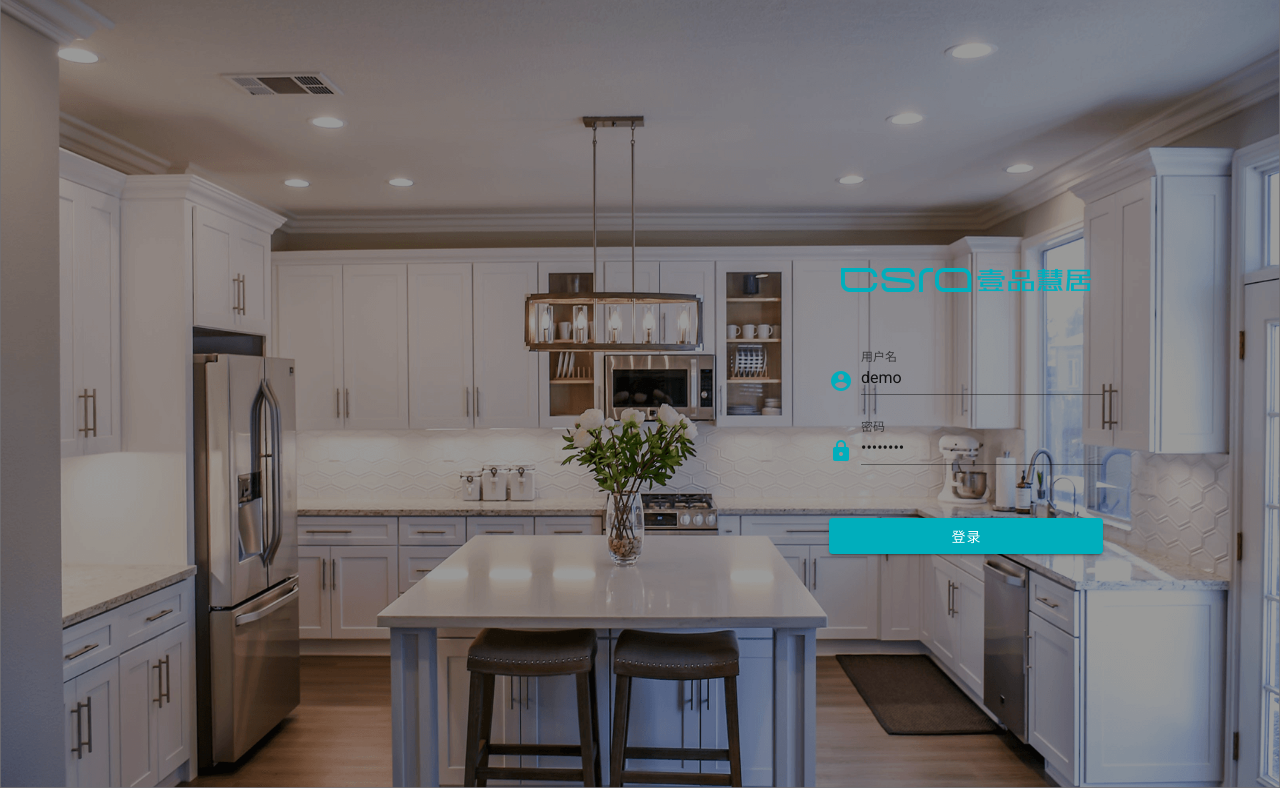
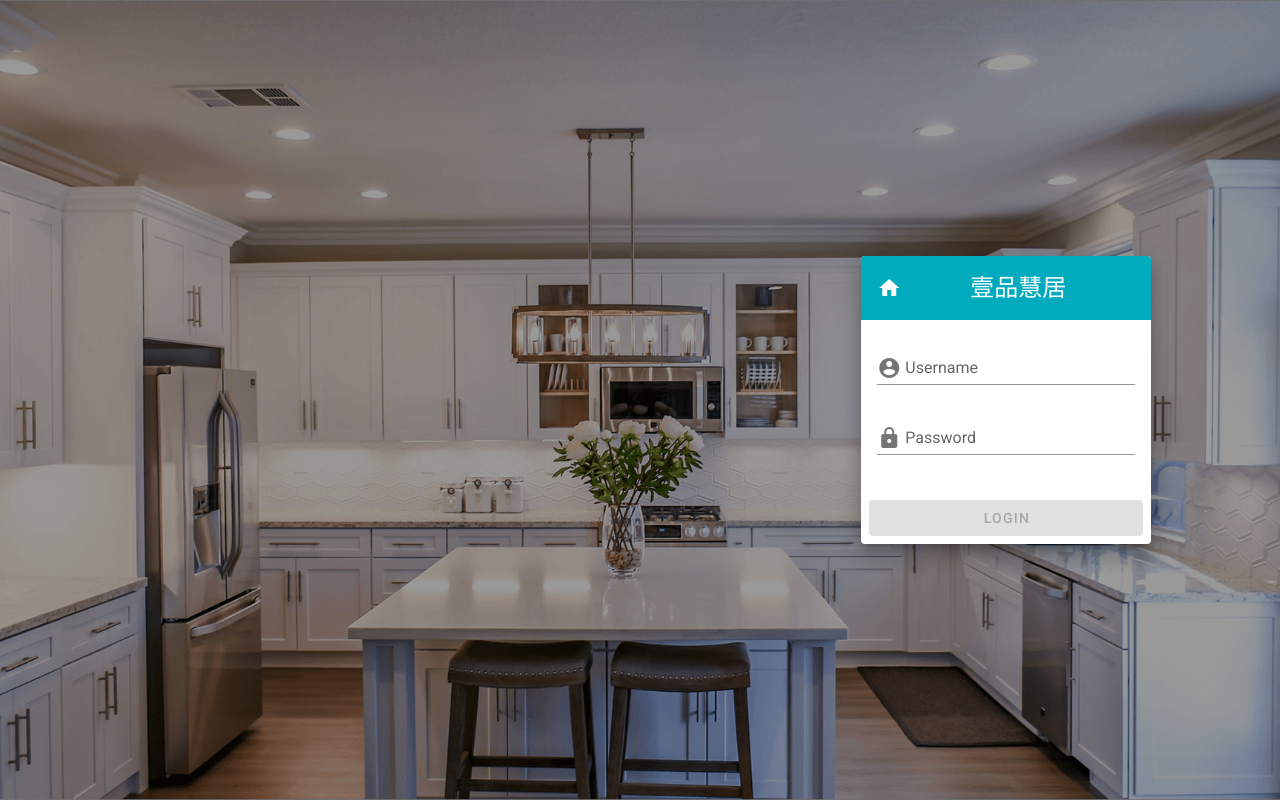
Before and after one commit to csroderek/csro_vue_2020_02_06, a Vue app: page /#/ in a window 1280 px wide. Built offline with nearby package versions, Linux system fonts and the light colour scheme.

Commit message:
login ok

```diff
--- a/src/store/modules/user.js
+++ b/src/store/modules/user.js
@@ -1,5 +1,6 @@
 import Vue from "vue";
 import qs from "querystring";
+const client_id = "http://csro.net.com";
 
 export default {
   state: {
@@ -15,51 +16,50 @@ export default {
     }
   },
   actions: {
-    LOGIN({ commit }, payload) {
-      return new Promise(resolve => {
-        window.console.log(payload);
-        Vue.axios
-          .post("auth/login_flow", {
-            client_id: "http://192.168.2.2:8123/",
-            handler: ["homeassistant", null],
-            redirect_uri: "http://192.168.2.2:8123/?auth_callback=1"
-          })
-          .then(response => {
-            console.log(response);
-            console.log(response.flow_id);
-            Vue.axios
-              .post("auth/login_flow/" + response.data.flow_id, {
-                username: "csro",
-                password: "csro@2020",
-                client_id: "http://192.168.2.2:8123/"
-              })
-              .then(response => {
-                window.console.log(response);
-                Vue.axios({
-                  method: "post",
-                  url: "auth/token",
-                  data: qs.stringify({
-                    client_id: "http://192.168.2.2:8123/",
-                    code: response.data.result,
-                    grant_type: "authorization_code"
-                  })
-                }).then(response => {
-                  console.log(response);
-                });
-              });
-          })
-          .catch(error => {
-            console.log(error);
-          });
-
-        resolve(true);
-        commit("LOGIN_CHANGE", true);
-      });
+    async USER_LOGIN({ commit }, user) {
+      console.log(user);
+      try {
+        const flow_id = await Vue.axios.post("auth/login_flow", {
+          client_id: client_id,
+          handler: ["homeassistant", null],
+          redirect_uri: client_id + "?auth_callback=1"
+        });
+        const code = await Vue.axios.post(
+          "auth/login_flow/" + flow_id.data.flow_id,
+          {
+            username: user.username,
+            password: user.password,
+            client_id: client_id
+          }
+        );
+        if (code.data.errors != null) {
+          return Promise.reject(code.data.errors);
+        } else {
+          const token = await Vue.axios.post(
+            "auth/token",
+            qs.stringify({
+              client_id: client_id,
+              code: code.data.result,
+              grant_type: "authorization_code"
+            })
+          );
+          commit("USER_SAVE_TOKEN", { user: user, token: token.data });
+          return Promise.resolve(true);
+        }
+      } catch (error) {
+        return Promise.reject(error);
+      }
     }
   },
   mutations: {
-    LOGIN_CHANGE({ state }, value) {
-      state.login = value;
+    USER_SAVE_TOKEN(state, value) {
+      console.log(state);
+      console.log(value);
+      state.name = value.user.username;
+      state.login = true;
+      state.token = value.token.access_token;
+      state.expire = new Date().getTime() + value.token.expires_in * 1000;
+      state.refresh_token = value.token.refresh_token;
     }
   }
 };
--- a/src/views/Login.vue
+++ b/src/views/Login.vue
@@ -1,5 +1,61 @@
 <template>
-  <div class="main">
+  <v-img src="../assets/image/login/background.png" height="100%" width="100%">
+    <v-container fluid fill-height>
+      <v-row
+        class="fill-height ma-0"
+        align="center"
+        justify-sm="center"
+        justify-md="center"
+        justify-lg="end"
+      >
+        <v-col cols="12" xs="12" sm="8" md="4" lg="3">
+          <v-card class="elevation-12">
+            <v-toolbar color="#00abbe" flat d-flex>
+              <!-- <v-img contain src="../assets/image/login/logo.png" width="30%" /> -->
+              <v-icon color="white">mdi-home</v-icon>
+              <v-card-text class="headline font-weight-normal text-center white--text">壹品慧居</v-card-text>
+            </v-toolbar>
+            <v-card-text>
+              <v-form v-model="valid">
+                <v-text-field
+                  v-model="username"
+                  label="Username"
+                  name="uasename"
+                  prepend-inner-icon="mdi-account-circle"
+                  type="text"
+                  :rules="nameRules"
+                />
+
+                <v-text-field
+                  v-model="password"
+                  label="Password"
+                  name="password"
+                  prepend-inner-icon="mdi-lock"
+                  :rules="passRules"
+                  type="password"
+                />
+              </v-form>
+            </v-card-text>
+            <v-card-actions>
+              <v-btn
+                :disabled="!valid"
+                block
+                color="#00abbe"
+                class="white--text"
+                @click="login"
+              >Login</v-btn>
+              <v-overlay :value="overlay">
+                <v-progress-circular indeterminate size="64"></v-progress-circular>
+              </v-overlay>
+            </v-card-actions>
+          </v-card>
+        </v-col>
+        <v-col md="0" lg="1" class="hidden-md-and-down"></v-col>
+      </v-row>
+    </v-container>
+  </v-img>
+
+  <!-- <div class="login_page" style="height:100%; width:100%">
     <v-alert type="error" v-if="showAlert">账号或密码错误</v-alert>
     <v-row style="height: 100%">
       <v-col xs="0" sm="0" md="0" lg="6" xl="6" style="padding: 0"></v-col>
@@ -8,7 +64,6 @@
           <v-form ref="form" v-model="valid" lazy-validation>
             <v-container class="form_title">
               <img src="../assets/image/login/logo.png" alt />
-              <!--                            CSRO 壹品慧居-->
             </v-container>
             <v-container class="form_input_item">
               <v-icon :color="color" style="margin-right: 8px">mdi-account-circle</v-icon>
@@ -44,7 +99,7 @@
         </div>
       </v-col>
     </v-row>
-  </div>
+  </div>-->
 </template>
 
 <script>
@@ -54,13 +109,16 @@ export default {
     return {
       color: "#00aebc",
       valid: true,
-      name: "demo",
-      nameRules: [
-        v => !!v || "请您输入用户名",
-        v => (v && v.length <= 10) || "Name must be less than 10 characters"
-      ],
-      password: "ddeemmoo",
+      // nameRules: [
+      //   v => !!v || "请您输入用户名",
+      //   v => (v && v.length <= 10) || "Name must be less than 10 characters"
+      // ],
+      username: "",
+      password: "",
       show1: false,
+      nameRules: [value => !!value || "Required."],
+      passRules: [v => v.length >= 8 || "Min 8 characters"],
+
       rules: {
         required: value => !!value || "Required.",
         min: v => v.length >= 8 || "Min 8 characters"
@@ -78,11 +136,20 @@ export default {
 
   methods: {
     login() {
-      window.console.log("login");
-      this.$store.dispatch("LOGIN", {
-        username: this.name,
-        password: this.password
-      });
+      this.overlay = true;
+      this.$store
+        .dispatch("USER_LOGIN", {
+          username: this.username,
+          password: this.password
+        })
+        .then(result => {
+          this.overlay = false;
+          console.log(result);
+        })
+        .catch(err => {
+          this.overlay = false;
+          console.log(err);
+        });
     }
   },
   mounted() {},
@@ -91,45 +158,4 @@ export default {
 </script>
 
 <style scoped>
-.main {
-  /*background: linear-gradient(to bottom, #bbdefb, #1e88e5);*/
-  height: 100%;
-  width: 100%;
-  background-image: url("../assets/image/login/background.png");
-  background-size: 100% 100%;
-  background-repeat: no-repeat;
-  box-sizing: border-box;
-}
-.right {
-  /*width: 100%;*/
-  height: 100%;
-  /*background: #00aebc;*/
-  display: flex;
-  justify-content: center;
-  align-items: center;
-}
-.formContainer {
-  box-sizing: border-box;
-  /*margin: 300px;*/
-  padding: 32px;
-  background: white;
-  width: 610px;
-  height: 440px;
-  display: flex;
-  justify-content: center;
-  align-items: center;
-  /*border-radius: 32px;*/
-  /*border: 1px solid gray;*/
-  /*box-shadow: 0 0 10px gray;*/
-}
-.form_title {
-  color: #00abbe;
-  font-size: 35px;
-  margin-top: 24px;
-  margin-bottom: 24px;
-}
-.form_input_item {
-  display: flex;
-  padding: 0;
-}
 </style>
```
